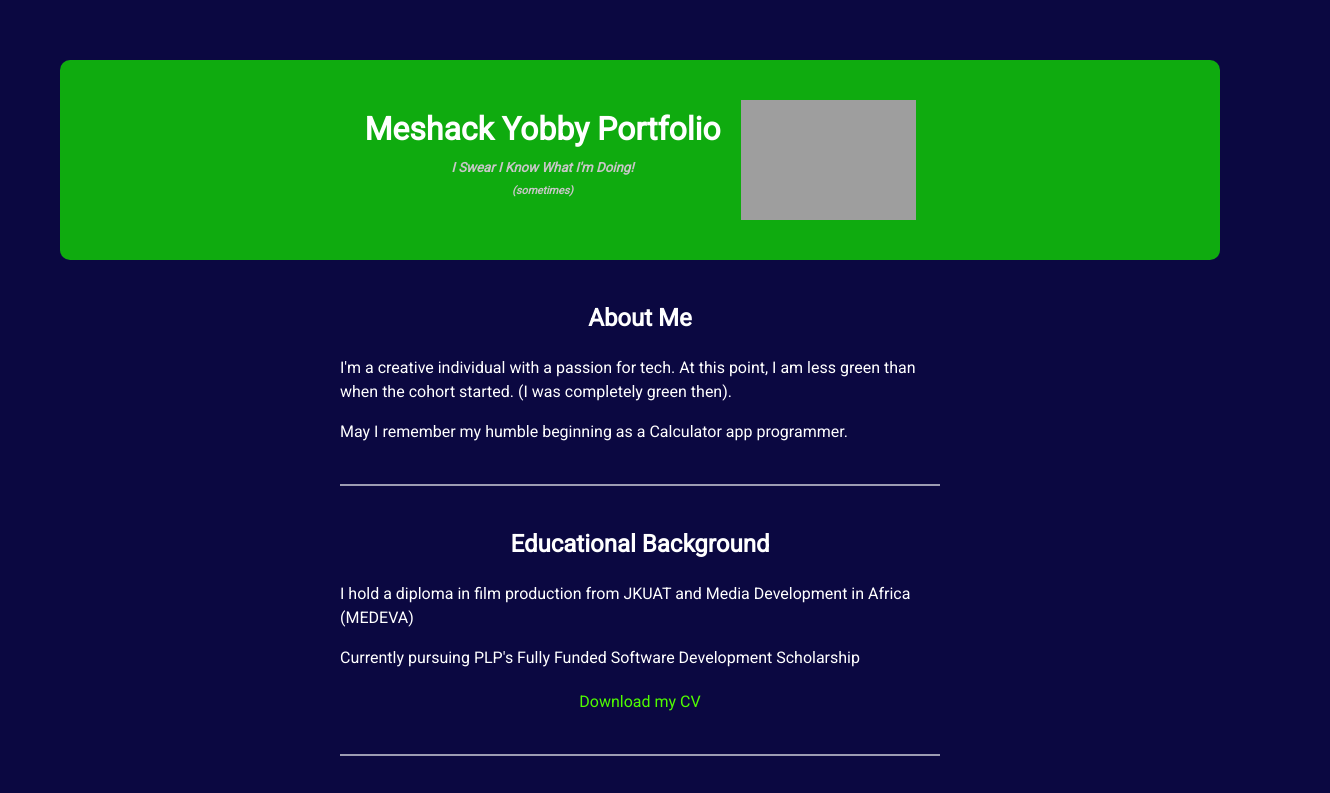
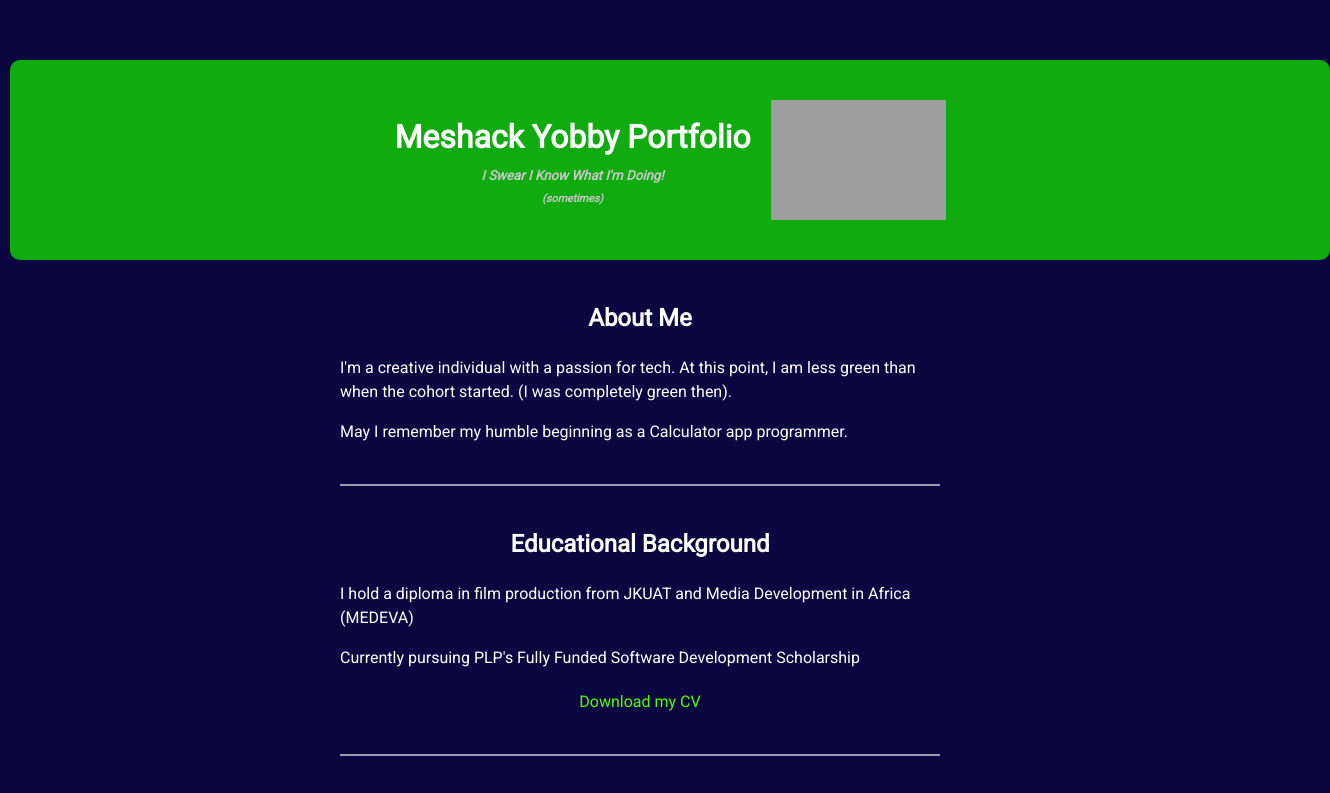
Before and after one commit to M-Yobby/My-First-Portfolio, a plain HTML site: page index.html in a window 1280 px wide. Shown: the top 793 px of the page, 1330 px wide, since content can reach past the window. Drawn offline with Linux system fonts and the light colour scheme; grey boxes are pictures that could not be loaded.

Commit message:
Changed width amd margin-left of header background in CSS

```diff
--- a/style.css
+++ b/style.css
@@ -9,8 +9,8 @@
     background-color: #0fab0f;  /* Green background for header */
     border-radius: 10px;          /* Rounded corners for header */
     margin-bottom: 30px;          /* Space below the header */
-
-    align-items: stretch;         /* Stretch items to fill container */
+    width: 100vw;                  /* Full width of the viewport */
+    margin-left: -50px;            /* Adjust to align with body margin */
 }
 
 .profile-image {
```
